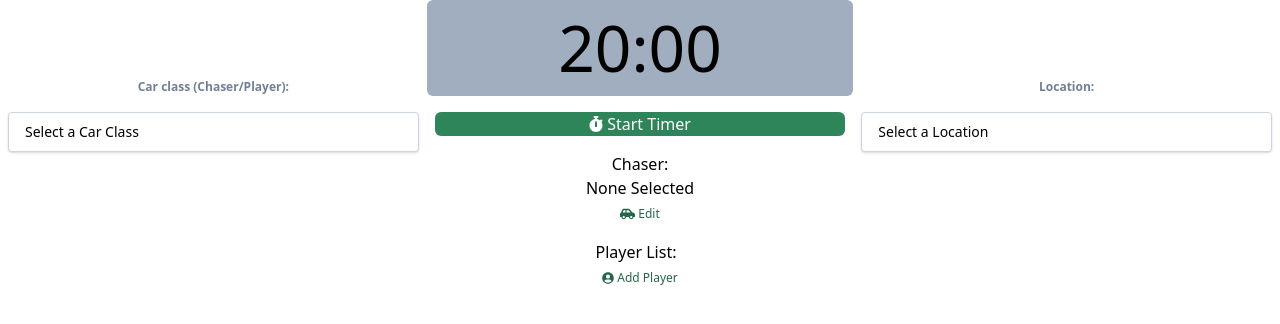
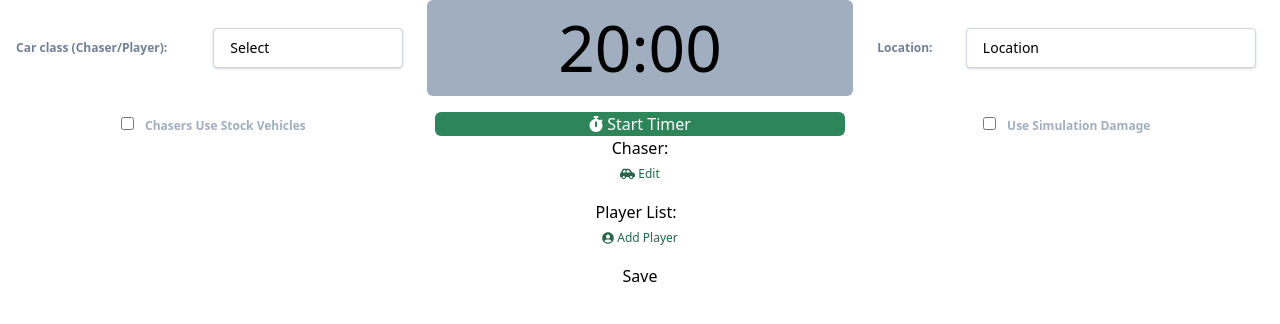
Before and after one commit to robertmorton1987/FH4_Scoreboard, a Vue app in the folder scoreboard/: page / in a window 1280 px wide. Shown: the top 324 px of the page. Built offline with nearby package versions, Linux system fonts and the light colour scheme.

Commit message:
Checkpoint - started to wire up ability to save information - moved fields around and added an event emitter for data modification.

```diff
--- a/scoreboard/src/components/Players.vue
+++ b/scoreboard/src/components/Players.vue
@@ -69,14 +69,20 @@ export default {
             type: Boolean,
             required: false,
             default: false
+        },
+        players: {
+            type: Array,
+            required: true,
+        },
+        chaser: {
+            type: String,
+            required: true,
         }
     },
 
     data(){
         return {
-            chaser: "None Selected",
             editedChaser: "",
-            players: [],
             player: null,
 
             editChaser: false,
@@ -118,6 +124,8 @@ export default {
         },
 
         setChaser(){
+            this.$root.$emit('changeChaser', this.editedChaser)
+
             this.chaser = this.editedChaser;
 
             this.editChaser = false;
@@ -141,7 +149,9 @@ export default {
             newPlayer.name = this.chaser;
             newPlayer.count = 0;
 
+            this.$emit('changeChaser', max.name);
             this.chaser = max.name;
+
 
             max.name = newPlayer.name;
 
--- a/scoreboard/src/components/Timer.vue
+++ b/scoreboard/src/components/Timer.vue
@@ -1,43 +1,57 @@
 <template>
     <div class="w-full" align="center">
         <div class="flex w-full pb-4">
-            <div class="flex w-1/3 justify-center items-end px-4">
-                <div class="flex text-xs font-bold text-gray-600">
+            <div class="flex w-1/3 items-center justify-center px-4">
+                <div class="flex w-1/2  text-xs font-bold text-gray-600">
                     Car class (Chaser/Player):
                 </div>
-            </div>
-            <div class="flex w-1/3 bg-gray-500 text-black rounded-md text-6xl justify-center">{{ timeRemaining }}</div>
-            <div class="flex w-1/3 justify-center items-end px-4">
-                <div class="flex text-xs font-bold text-gray-600">
-                    Location:
-                </div>
-            </div>
-        </div>
-        <div class="flex w-full">
-            <div class="flex w-1/3">
-                <div class="flex w-full mx-2">
+                <div class="flex w-1/2 mx-2">
                     <select class="h-10 items-center text-sm block appearance-none w-full bg-white border border-gray-400 hover:border-gray-500 px-4 py-2 pr-8 rounded shadow leading-tight focus:outline-none focus:shadow-outline" v-model="carClass">
-                        <option value="">Select a Car Class</option>
+                        <option value="">Select</option>
                         <option v-for="option in carClasses" v-bind:key="option.value" >
                             {{ option.text }}
                         </option>
                     </select>
                 </div>
             </div>
+            <div class="flex w-1/3 bg-gray-500 text-black rounded-md text-6xl justify-center">{{ timeRemaining }}</div>
+            <div class="flex w-1/3 items-center justify-center px-4">
+                <div class="flex row w-1/5 mx-2 items-center">
+                    <div class="flex text-xs font-bold text-gray-600">
+                        Location:
+                    </div>
+                </div>
+                <div class="flex row w-4/5 mx-2">
+                    <select class="h-10 items-center text-sm block appearance-none w-full bg-white border border-gray-400 hover:border-gray-500 px-4 py-2 pr-8 rounded shadow leading-tight focus:outline-none focus:shadow-outline" v-model="location">
+                        <option value="">Location</option>
+                        <option v-for="option in locations" v-bind:key="option.value">
+                            {{ option.text }}
+                        </option>
+                    </select>
+                </div>
+            </div>
+        </div>
+        <div class="flex w-full">
+            <div class="flex w-1/3 justify-center items-center">
+                <label class="w-full block text-gray-500 font-bold">
+                    <input class="mr-2 leading-tight" type="checkbox" v-model="useStock">
+                    <span class="text-xs">
+                        Chasers Use Stock Vehicles
+                    </span>
+                </label>
+            </div>
             <div class="flex w-1/3 justify-center">
                 <div v-if="showStart && !isRunning" class="w-full mx-2"><button class="w-full bg-green-700 text-white rounded-md" @click="startTimer"> <font-awesome-icon :icon="['fas', 'stopwatch']" /> Start Timer</button></div>
                 <div v-if="showPause && isRunning" class="w-full mx-2"><button class="w-full bg-red-700 text-white rounded-md" @click="pauseTimer"> <font-awesome-icon :icon="['fas', 'pause-circle']" /> Pause Timer</button></div>
                 <div v-if="!showStart && !isRunning" class="w-full mx-2"><button class="w-full bg-green-700 text-white rounded-md" @click="continueTimer"><font-awesome-icon :icon="['fas', 'play-circle']" /> Continue Timer</button></div>
             </div>
-            <div class="flex w-1/3 justify-center">
-                <div class="flex w-full mx-2">
-                    <select class="h-10 items-center text-sm block appearance-none w-full bg-white border border-gray-400 hover:border-gray-500 px-4 py-2 pr-8 rounded shadow leading-tight focus:outline-none focus:shadow-outline" v-model="location">
-                        <option value="">Select a Location</option>
-                        <option v-for="option in locations" v-bind:key="option.value">
-                            {{ option.text }}
-                        </option>
-                    </select>
-                </div>
+            <div class="flex w-1/3 items-center justify-center">
+                <label class="w-full block text-gray-500 font-bold">
+                    <input class="mr-2 leading-tight" type="checkbox" v-model="useSimulation">
+                    <span class="text-xs">
+                        Use Simulation Damage
+                    </span>
+                </label>
             </div>
         </div>
         <div v-if="isRunning || showPause" class="w-full">
@@ -46,12 +60,17 @@
         <div class="pb-4">
             <Players
                 :timerRunning="isRunning"
-                :isTimerFinished="isFinished" />
+                :isTimerFinished="isFinished"
+                :players="players"
+                :chaser="chaser" />
+        </div>
+        <div class="pb-4" v-if="!isRunning">
+            <button @click="saveData">Save</button>
         </div>
     </div>
 </template>
 
-<script>
+ <script>
 import Players from './Players.vue'
 
 export default {
@@ -63,6 +82,10 @@ export default {
             timeRemaining: "",
             carClass: "",
             location: "",
+            players: [],
+            chaser: "",
+            useStock: false,
+            useSimulation: false,
 
             carClasses: [
                 { text: "C/D", value: "C/D" },
@@ -93,6 +116,10 @@ export default {
     created() {
         this.showStart = true;
         this.timeRemaining = "20:00";
+
+        this.$root.$on("changeChaser", name => {
+            this.chaser = name;
+        });
     },
 
     methods: {
@@ -160,6 +187,26 @@ export default {
             this.timeRemaining = "20:00"
 
             clearInterval(this.timer);
+        },
+
+        saveData(){
+            var msg = "";
+
+            msg += "Car Class: " + this.carClass;
+            msg += " \nLocation: " + this.location;
+            msg += " \nChaser Use Stock: " + this.useStock;
+            msg += " \nSimulation Damage: " + this.useSimulation;
+
+            this.players.forEach((player) => {
+                msg += " \nPlayer: " + player.name;
+                msg += " Count: " + player.count;
+            })
+
+            msg += " \nChaser: " + this.chaser;
+
+            alert(msg);
+
+            //Todo - Turn this into JSON object and store to txt file.
         }
     }
 }
```
Also changed, not shown: 1 other file (tests, documents, lock files or other folders).
